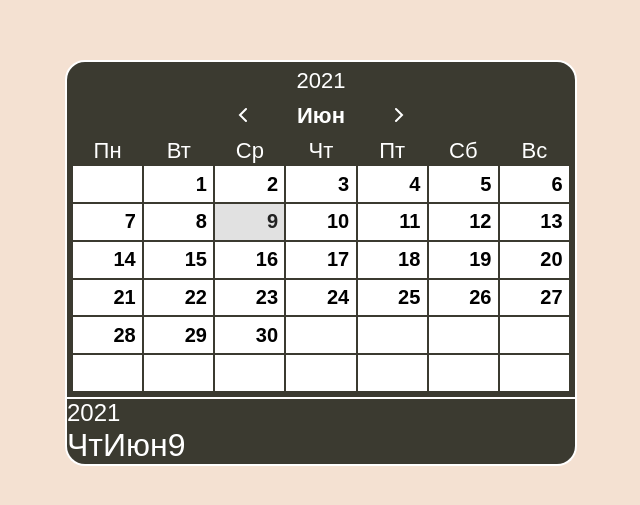
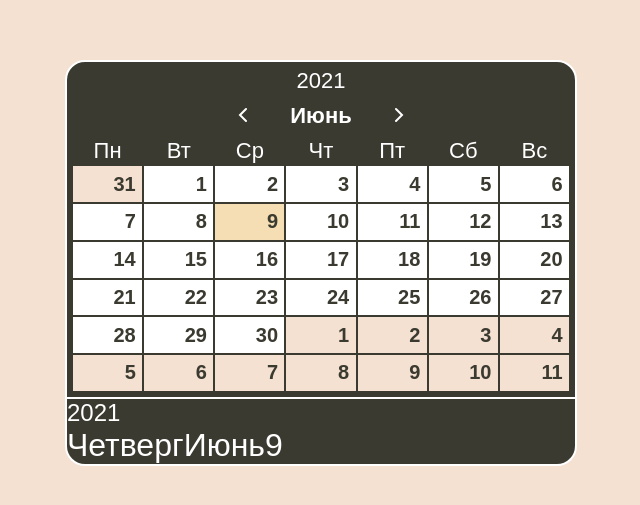
Before and after one commit to prostopopez/calendarOnJS, a plain HTML site: page index.html in a window 1280 px wide. Shown: the part 137-642 px from the top of the page, without its empty margins (319-959 px from the left). Drawn offline with Linux system fonts and the light colour scheme.

Commit message:
willTryToRemoveState

```diff
--- a/calendar.js
+++ b/calendar.js
@@ -1,20 +1,20 @@
-const currentDayDOM = document.querySelector("#dayCur");
-const currentMonthDOM = document.querySelector("#monthCur");
-const currentDateDOM = document.querySelector("#dateCur");
-const currentYearDOM = document.querySelector("#yearCur");
-const calenderMonthDOM = document.querySelector("#monthActual");
-const calenderYearDOM = document.querySelector("#yearActual");
+// Переменные - день, месяц, год
+const currentDay = document.querySelector("#dayCur");
+const currentMonth = document.querySelector("#monthCur");
+const currentDate = document.querySelector("#dateCur");
+const currentYear = document.querySelector("#yearCur");
+const calendarMonth = document.querySelector("#monthActual");
+const calendarYear = document.querySelector("#yearActual");
 
+// Кнопки - следующий, предыдущий месяц
 document.querySelector("#nextMonthClick").addEventListener("click", prevMonth);
 document.querySelector("#prevMonthClick").addEventListener("click", nextMonth);
 
-const now = new Date();
-
-//for testing purposes use 'let' instead of 'const'
-const todayDay = now.getDay(),
-    todayDate = now.getDate(),
-    todayMonth = now.getMonth(),
-    todayYear = now.getFullYear();
+// Выносим из даты составляющие
+const todayDay = new Date().getDay();
+const todayDate = new Date().getDate();
+const todayMonth = new Date().getMonth();
+const todayYear = new Date().getFullYear();
 
 const state = {
     todayDay,
@@ -23,14 +23,15 @@ const state = {
     todayYear
 };
 
-const daysStr = {
-    0: "Пн",
-    1: "Вт",
-    2: "Ср",
-    3: "Чт",
-    4: "Пт",
-    5: "Сб",
-    6: "Вс"
+// Объект, содержащий названия дней недели
+const daysList = {
+    0: "Понедельник",
+    1: "Вторник",
+    2: "Среда",
+    3: "Четверг",
+    4: "Пятница",
+    5: "Суббота",
+    6: "Воскресенье"
 };
 
 const daysIndex = {
@@ -43,22 +44,23 @@ const daysIndex = {
     Sun: 6
 };
 
-const monthsStr = {
+// Объект, содержащий переменные месяцев и перевод на русский язык
+const monthsList = {
     0: {
         var: 'Jan',
-        rus: 'Янв'
+        rus: 'Январь'
     },
     1: {
         var: 'Feb',
-        rus: 'Фев'
+        rus: 'Февраль'
     },
     2: {
         var: 'Mar',
-        rus: 'Мар'
+        rus: 'Март'
     },
     3: {
         var: 'Apr',
-        rus: 'Апр'
+        rus: 'Апрель'
     },
     4: {
         var: 'May',
@@ -66,31 +68,31 @@ const monthsStr = {
     },
     5: {
         var: 'Jun',
-        rus: 'Июн'
+        rus: 'Июнь'
     },
     6: {
         var: 'Jul',
-        rus: 'Июл'
+        rus: 'Июль'
     },
     7: {
         var: 'Aug',
-        rus: 'Авг'
+        rus: 'Август'
     },
     8: {
         var: 'Sep',
-        rus: 'Сен'
+        rus: 'Сентябрь'
     },
     9: {
         var: 'Oct',
-        rus: 'Окт'
+        rus: 'Октябрь'
     },
     10: {
         var: 'Nov',
-        rus: 'Ноя'
+        rus: 'Ноябрь'
     },
     11: {
         var: 'Dec',
-        rus: 'Дек'
+        rus: 'Декабрь'
     }
 };
 
@@ -109,15 +111,15 @@ const monthsIndex = {
     Dec: 11
 };
 
-currentDayDOM.innerHTML = daysStr[todayDay];
-currentDateDOM.innerHTML = todayDate;
-currentMonthDOM.innerHTML = monthsStr[state.todayMonth].rus;
-currentYearDOM.innerHTML = todayYear;
+currentDay.innerHTML = daysList[todayDay];
+currentDate.innerHTML = todayDate;
+currentMonth.innerHTML = monthsList[state.todayMonth].rus;
+currentYear.innerHTML = todayYear;
 let currentFullYear = analyizYear(state.todayYear);
-let currentFullMonth = currentFullYear.months[monthsStr[state.todayMonth].var];
+let currentFullMonth = currentFullYear.months[monthsList[state.todayMonth].var];
 
 //run App
-showCalenderInfo();
+showCalendarInfo();
 
 //exp: analyizYear(2021) will get you all months length,first day,last day with indexes
 function analyizYear(year) {
@@ -195,7 +197,7 @@ function makePrevMonthArr(firstDayIndex) {
         prevMonthDays = analyizMonth("Dec", state.todayYear - 1).days_length;
     } else {
         prevMonthIdx = monthsIndex[currentFullMonth.month] - 1;
-        prevMonthDays = currentFullYear.months[monthsStr[prevMonthIdx].var].days_length;
+        prevMonthDays = currentFullYear.months[monthsList[prevMonthIdx].var].days_length;
     }
     let result = [];
     for (let i = 1; i <= firstDayIndex; i++) {
@@ -204,15 +206,9 @@ function makePrevMonthArr(firstDayIndex) {
     }
 
     return result;
-    //**** previous version of this code was returning just days without state
-    //**** like [1,2,3] instead of day and its state like [{day:1,"prevMonth"}]
-    // return Array.from(
-    // 	{ length: firstDayIndex },
-    // 	(_, i) => prevMonthDays - firstDayIndex + i
-    // );
 }
 
-// this will print an array of with days of prev month and next month crosponds to the calender table
+// this will print an array of with days of prev month and next month crosponds to the calendar table
 function calcMonthCalendar() {
     // Create array: [1, 2, 3, ..., 30, 31]
     const currMonth = Array.from(
@@ -265,48 +261,26 @@ function printMonthCalendarInDOM() {
                 currentFullMonth.month_idx === todayMonth &&
                 currentFullYear.year === todayYear
             ) {
-                let todayFullDate =
-                    state.todayYear +
-                    " " +
-                    (state.todayMonth + 1) +
-                    " " +
-                    state.todayDate;
-
-                // week.children[j].innerHTML = viewNote;
-                // week.children[j].id = notesFound.id;
-                let viewNote = "";
                 week.children[j].innerHTML = `${currentWeek[j].day}`;
-                // week.children[j].innerHTML = currentWeek[j].day;
                 week.children[j].id = "current-day";
                 week.children[j].classList.add("currMonth");
-                week.children[j].style.backgroundColor = "#e1e1e1";
+                week.children[j].style.backgroundColor = "wheat";
                 currentMonthStarted = false;
                 currentMonthEnd = false;
             } else {
-                week.children[j].style.cursor = "";
-                week.children[j].style.backgroundColor = "white"; //.style.backgroundColor = "white";
-                week.children[j].style.color = "black";
+                week.children[j].style.backgroundColor = "white";
+                // week.children[j].style.color = "black";
                 week.children[j].innerHTML = currentWeek[j].day;
                 week.children[j].removeAttribute("id");
                 if (currentWeek[j].state !== "currMonth") {
-                    week.children[j].style.opacity = 0.6;
-                    week.children[j].style.color = "rgba(255, 255, 255,0.4)";
-                    week.children[j].style.cursor = "default";
+                    week.children[j].style.backgroundColor = '#f4e1d2';
+                    week.children[j].style.color = "#3b3a30";
                     week.children[j].classList.remove("currMonth");
-                    week.children[j].classList.remove("tooltip-container");
                 }
                 if (currentWeek[j].state == "currMonth") {
-                    //exp 2019 10 24
                     week.children[j].classList.add("currMonth");
-                    let currentFullDate =
-                        currentFullMonth.year +
-                        " " +
-                        (currentFullMonth.month_idx + 1) +
-                        " " +
-                        currentWeek[j].day;
                 }
             }
-            // console.log("xZx: ", currentWeek[j]);
         }
     }
 }
@@ -318,8 +292,8 @@ function nextMonth() {
         currentFullYear = analyizYear(state.todayYear);
         state.todayMonth = 0;
     }
-    currentFullMonth = currentFullYear.months[monthsStr[state.todayMonth].var];
-    showCalenderInfo();
+    currentFullMonth = currentFullYear.months[monthsList[state.todayMonth].var];
+    showCalendarInfo();
 }
 
 function prevMonth() {
@@ -329,18 +303,18 @@ function prevMonth() {
         currentFullYear = analyizYear(state.todayYear);
         state.todayMonth = 11;
     }
-    currentFullMonth = currentFullYear.months[monthsStr[state.todayMonth].var];
-    showCalenderInfo();
+    currentFullMonth = currentFullYear.months[monthsList[state.todayMonth].var];
+    showCalendarInfo();
 }
 
-function showCalenderInfo() {
-    calenderMonthDOM.innerHTML = monthsStr[state.todayMonth].rus;
-    calenderYearDOM.innerHTML = state.todayYear;
+function showCalendarInfo() {
+    calendarMonth.innerHTML = monthsList[state.todayMonth].rus;
+    calendarYear.innerHTML = state.todayYear;
     printMonthCalendarInDOM();
 }
 
 // to change the year manually
-calenderYearDOM.addEventListener("input", e => {
+calendarYear.addEventListener("input", e => {
     let numberPattern = /\d+/g;
     let year = parseInt(e.target.innerHTML.match(numberPattern).join(""));
     if (
@@ -348,8 +322,10 @@ calenderYearDOM.addEventListener("input", e => {
         typeof year === "number"
     ) {
         currentFullYear = analyizYear(year);
-        currentFullMonth = currentFullYear.months[monthsStr[state.todayMonth].var];
+        currentFullMonth = currentFullYear.months[monthsList[state.todayMonth].var];
         state.todayYear = year;
-        showCalenderInfo();
+        showCalendarInfo();
     }
 });
+
+console.log(state);
--- a/index.html
+++ b/index.html
@@ -10,7 +10,7 @@
     <link rel="stylesheet" href="style.css">
 </head>
 <body>
-<div id="current-day-info">
+<div id="aboutToday">
     <h2 id="yearCur">2021</h2>
     <div>
         <h1 id="dayCur">Вт</h1>
--- a/style.css
+++ b/style.css
@@ -37,23 +37,21 @@ button::-moz-focus-inner {
 }
 
 table {
-    /*margin: 14px auto;*/
     padding: 0.5vh 0.5vh;
     background-color: #3b3a30;
     color: white;
-    /*box-shadow: 0 0 25px 15px #3b3a30;*/
     border: 2px solid white;
     border-radius: 20px 20px 0 0;
     overflow: hidden;
 }
 
 /*---About day---*/
-#current-day-info,
-#current-day-info div {
+#aboutToday,
+#aboutToday div {
     display: flex;
 }
 
-#current-day-info {
+#aboutToday {
     border: 2px solid white;
     border-top: none;
     border-radius: 0 0 20px 20px;
@@ -145,4 +143,11 @@ table {
     font-weight: 600;
     vertical-align: top;
     transition: font-size 0.4s ease;
+    color: #3b3a30;
 }
+
+.mainCont td:hover {
+    cursor: pointer;
+    color: white !important;
+    background-color: #3b3a30 !important;
+}
```
